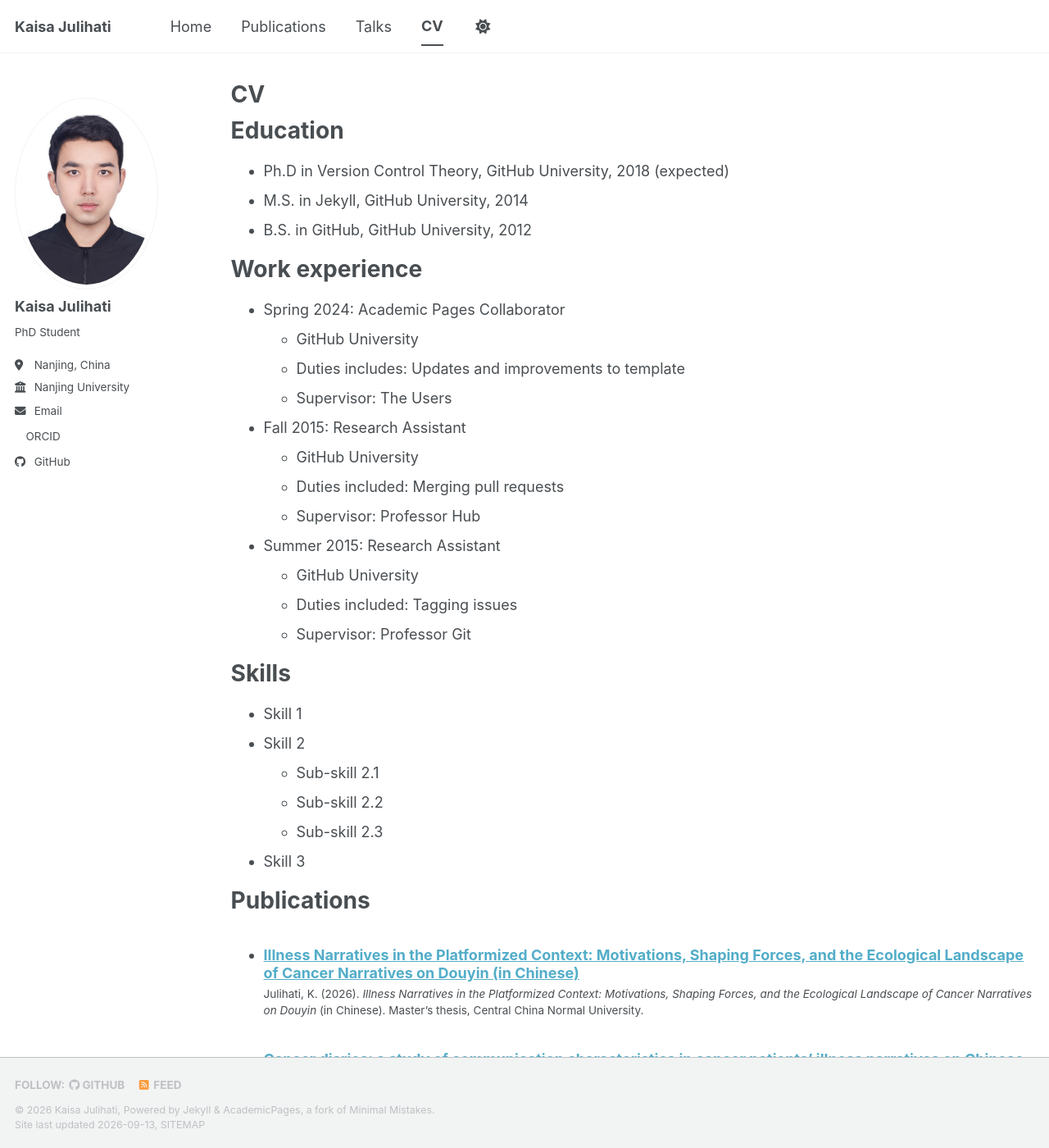
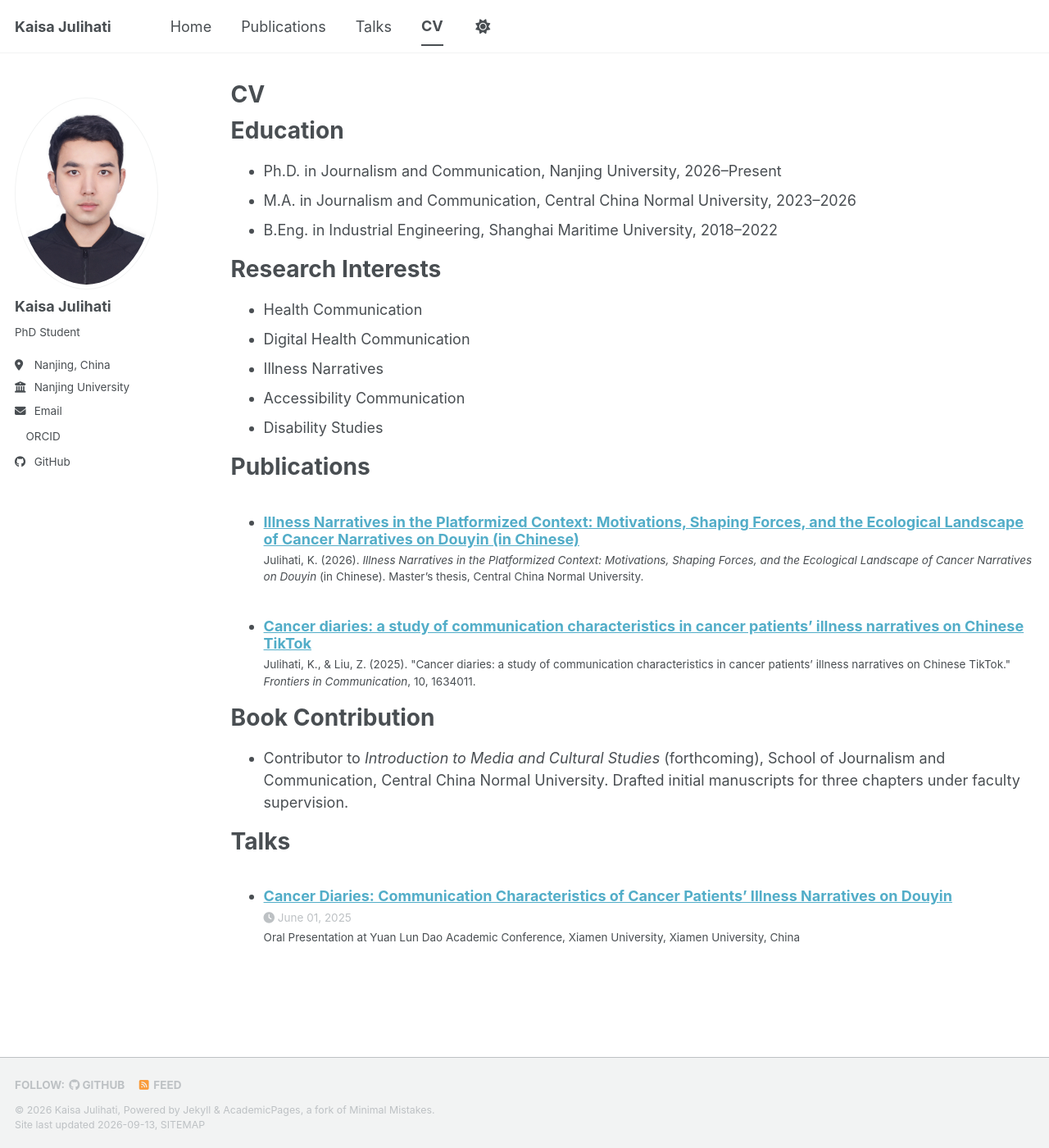
Before and after one commit to KaisaJu/KaisaJu.github.io, a Jekyll site: the page built from _pages/cv.md, in a window 1280 px wide and 1400 px high. Shown: the whole window at 82% size. Built offline with Jekyll 4.4.1, drawn with Linux system fonts in a browser that asks for light colours; a style sheet for code colours, icons or effects is not loaded; some of the changed text lies outside the part shown.

Commit message:
Update cv.md

```diff
--- a/_pages/cv.md
+++ b/_pages/cv.md
@@ -11,35 +11,17 @@
 
 Education
 ======
-* Ph.D in Version Control Theory, GitHub University, 2018 (expected)
-* M.S. in Jekyll, GitHub University, 2014
-* B.S. in GitHub, GitHub University, 2012
+* Ph.D. in Journalism and Communication, Nanjing University, 2026–Present
+* M.A. in Journalism and Communication, Central China Normal University, 2023–2026
+* B.Eng. in Industrial Engineering, Shanghai Maritime University, 2018–2022
 
-Work experience
-======
-* Spring 2024: Academic Pages Collaborator
-  * GitHub University
-  * Duties includes: Updates and improvements to template
-  * Supervisor: The Users
-
-* Fall 2015: Research Assistant
-  * GitHub University
-  * Duties included: Merging pull requests
-  * Supervisor: Professor Hub
-
-* Summer 2015: Research Assistant
-  * GitHub University
-  * Duties included: Tagging issues
-  * Supervisor: Professor Git
-
-Skills
-======
-* Skill 1
-* Skill 2
-  * Sub-skill 2.1
-  * Sub-skill 2.2
-  * Sub-skill 2.3
-* Skill 3
+Research Interests
+==================
+* Health Communication
+* Digital Health Communication
+* Illness Narratives
+* Accessibility Communication
+* Disability Studies
 
 Publications
 ======
@@ -47,18 +29,13 @@
     {% include archive-single-cv.html %}
   {% endfor %}</ul>
 
+Book Contribution
+=================
+* Contributor to *Introduction to Media and Cultural Studies* (forthcoming), School of Journalism and Communication, Central China Normal University.
+  Drafted initial manuscripts for three chapters under faculty supervision.
+
 Talks
 ======
   <ul>{% for post in site.talks reversed %}
     {% include archive-single-talk-cv.html  %}
   {% endfor %}</ul>
-
-Teaching
-======
-  <ul>{% for post in site.teaching reversed %}
-    {% include archive-single-cv.html %}
-  {% endfor %}</ul>
-
-Service and leadership
-======
-* Currently signed in to 43 different slack teams
```
